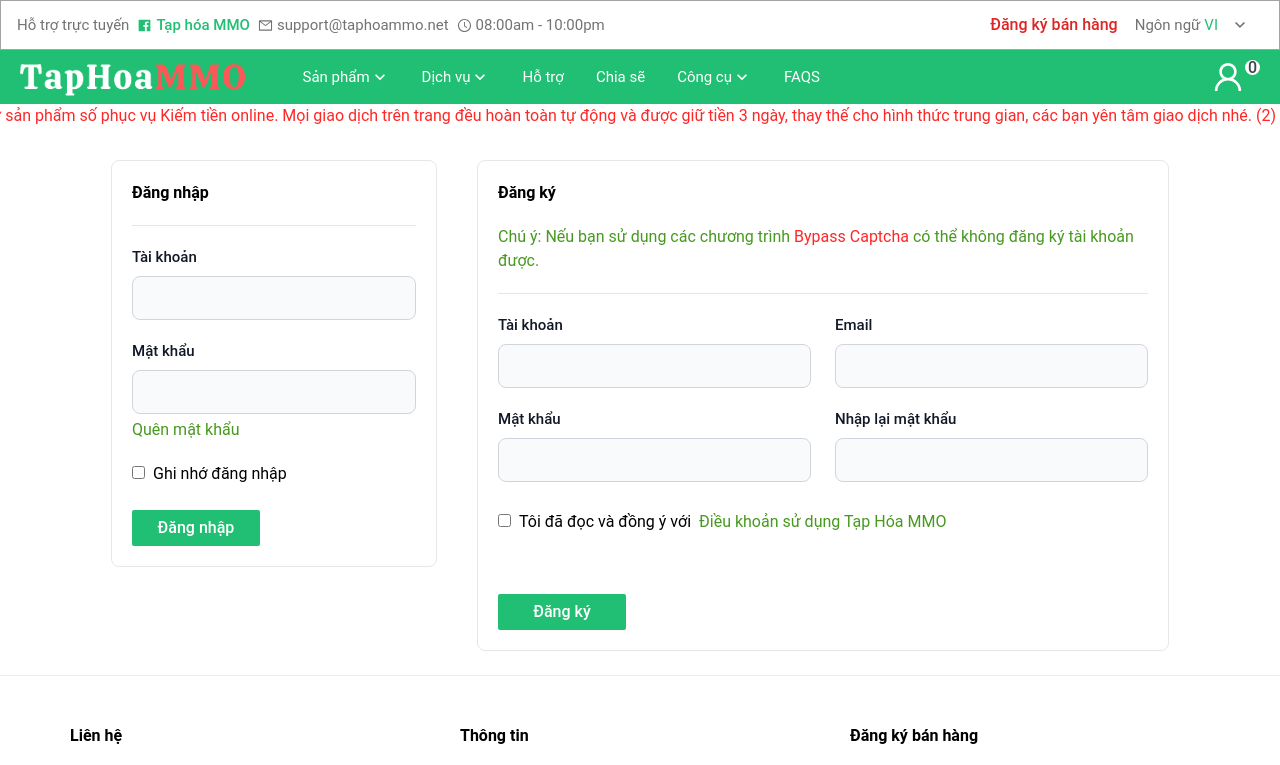
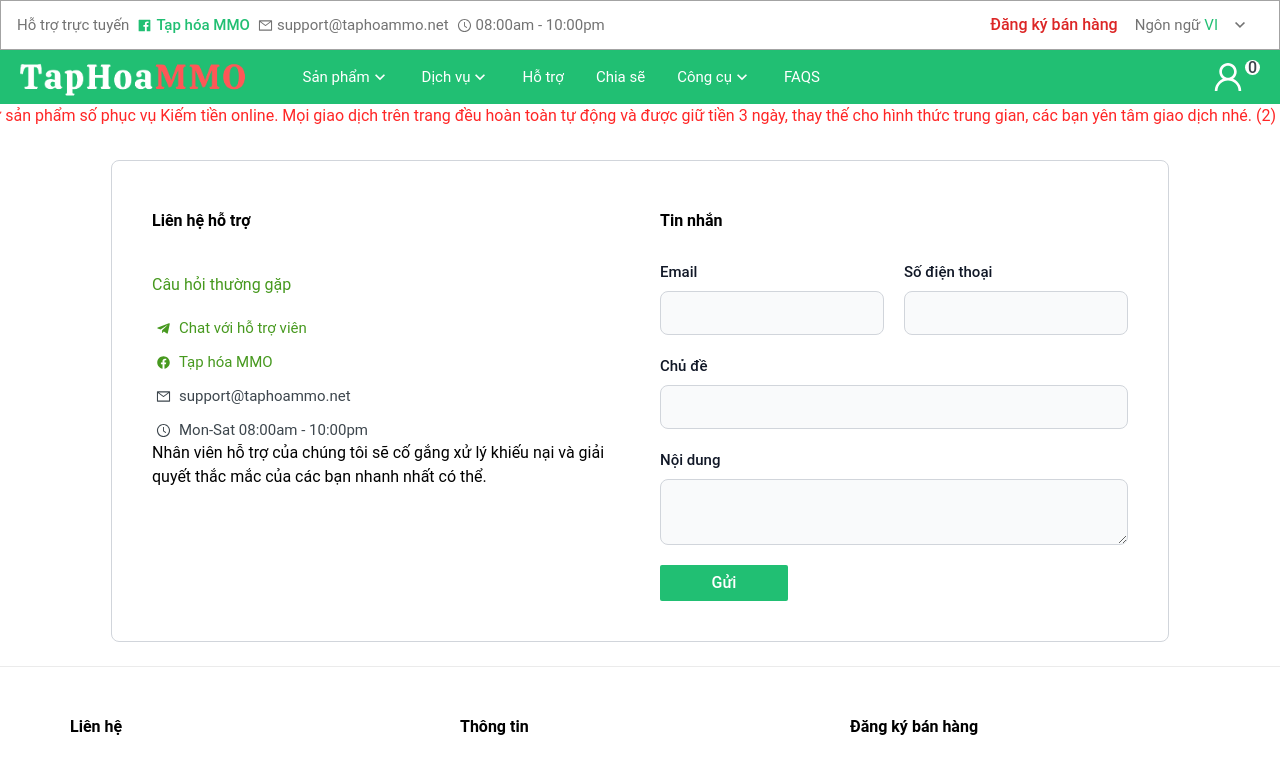
Before and after one commit to nguyenvanvy1999/FE-Dai, a React (Vite) app: page / in a window 1280 px wide. Shown: the top 765 px of the page. Built offline with nearby package versions, Linux system fonts and the light colour scheme.

Commit message:
page support

```diff
--- /dev/null
+++ b/src/components/Input/TextAreaV1.tsx
@@ -0,0 +1,23 @@
+import { ReactNode } from "react";
+
+export interface TextAreaProps {
+    label: string | ReactNode;
+    onChange: (e: any) => void;
+    id?: string;
+    value: string;
+}
+
+export default function TextAreaV1({ id = "id", label, onChange, value }: TextAreaProps) {
+    return (
+        <div className="mt-5">
+            <label htmlFor={id} className="block mb-2 text-sm font-medium text-gray-900">
+                {label}
+            </label>
+            <textarea
+                id={id} className="block p-2.5 w-full text-sm text-gray-900 bg-gray-50 rounded-lg border border-gray-300" placeholder=""
+                onChange={onChange}
+                value={value}
+            ></textarea>
+        </div>
+    )
+}
--- a/src/pages/HomePage.tsx
+++ b/src/pages/HomePage.tsx
@@ -1,11 +1,13 @@
 import { MainLayout } from '../components/Layout'
 import Registration from './Registration/Registration'
+import Support from './Support'
 
 function HomePage() {
   return (
     <MainLayout>
       {/* <div className="h-96">Home Page</div> */}
-      <Registration />
+      {/* <Registration /> */}
+      <Support />
     </MainLayout>
   )
 }
--- /dev/null
+++ b/src/pages/Support/index.tsx
@@ -0,0 +1,107 @@
+import { createElement } from "react"
+import { ContactList } from "../../models"
+import { Link } from "react-router-dom"
+import { Controller, SubmitHandler, useForm } from "react-hook-form";
+import InputV1 from "../../components/Input/InputV1";
+import TextAreaV1 from "../../components/Input/TextAreaV1";
+import Button from "../../components/Button";
+import * as yup from "yup";
+import { yupResolver } from "@hookform/resolvers/yup";
+
+const schema = yup.object({
+    email: yup.string().required().email(),
+    phone: yup.string().required(),
+    subject: yup.string().required(),
+    content: yup.string().required(),
+})
+
+type IFormSupport = yup.InferType<typeof schema>;
+
+function Support() {
+    const { control, handleSubmit } = useForm<IFormSupport>({
+        resolver: yupResolver(schema),
+        defaultValues: {
+            email: '',
+            phone: '',
+            subject: '',
+            content: ''
+        }
+    });
+
+    const onSubmit : SubmitHandler<IFormSupport> = (data) => {
+        console.log("==data==", data);
+    };
+
+    return (
+        <form className="container mx-auto px-14" onSubmit={handleSubmit(onSubmit)}>
+            <div className="grid gap-10 mb-6 md:grid-cols-2 p-10 border border-gray-300 rounded-lg">
+                <div>
+                    <p className="text-left font-semibold text-xl mt-2">Liên hệ hỗ trợ</p>
+                    <div className="mt-10">
+                        <p className="text-green-600 cursor-pointer">Câu hỏi thường gặp</p>
+                        <ul className="mt-5">
+                            {ContactList.map((contact, idx) => (
+                                <li key={contact.title} className={`px-1 ${idx <= 1 && 'text-green-600'}`}>
+                                    <Link
+                                        to="/"
+                                        className={`mt-3 flex items-center gap-2 text-sm text-black-light font-normal ${idx <= 1 && 'text-green-600'}`}
+                                    >
+                                        {createElement(contact.icon, { className: contact.iconClassName })}
+                                        {contact.title}
+                                    </Link>
+                                </li>
+                            ))}
+                        </ul>
+                        <p>
+                        Nhân viên hỗ trợ của chúng tôi sẽ cố gắng xử lý khiếu nại và giải quyết thắc mắc của các bạn nhanh nhất có thể.
+                        </p>
+                    </div>
+                </div>
+                <div>
+                    <p className="text-left font-semibold text-xl mt-2">Tin nhắn</p>
+                    <div className="mt-2">
+                        <div className="grid md:grid-cols-2 gap-5">
+                            <div>
+                                <Controller
+                                    name="email"
+                                    control={control}
+                                    render={({ field }) => {
+                                        return <InputV1 label="Email" onChange={field.onChange} value={field.value} />;
+                                    }}
+                                />
+                            </div>
+                            <div>
+                                <Controller
+                                    name="phone_number"
+                                    control={control}
+                                    render={({ field }) => {
+                                        return <InputV1 label="Số điện thoại" onChange={field.onChange} value={field.value} />;
+                                    }}
+                                />
+                            </div>
+                        </div>
+                        <Controller
+                            name="subject"
+                            control={control}
+                            render={({ field }) => {
+                                return <InputV1 label="Chủ đề" onChange={field.onChange} value={field.value} />;
+                            }}
+                        />
+                        <Controller
+                            name="content"
+                            control={control}
+                            render={({ field }) => {
+                                return <TextAreaV1 label="Nội dung" onChange={field.onChange} value={field.value} />;
+                            }}
+                        />
+                        <Button variant="primary" className="w-32 mt-5 text-center" type="submit">
+                            <span className="text-white">Gửi</span>
+                        </Button>
+                    </div>
+                </div>
+            </div>
+        </form>
+    )
+}
+
+export default Support
```
